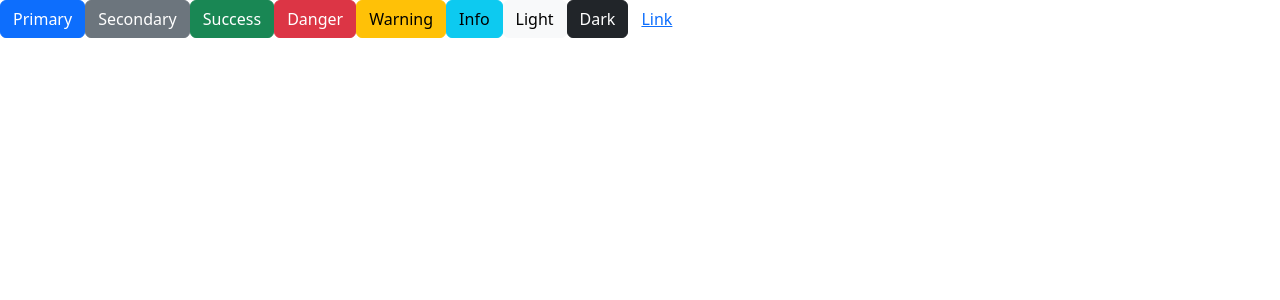
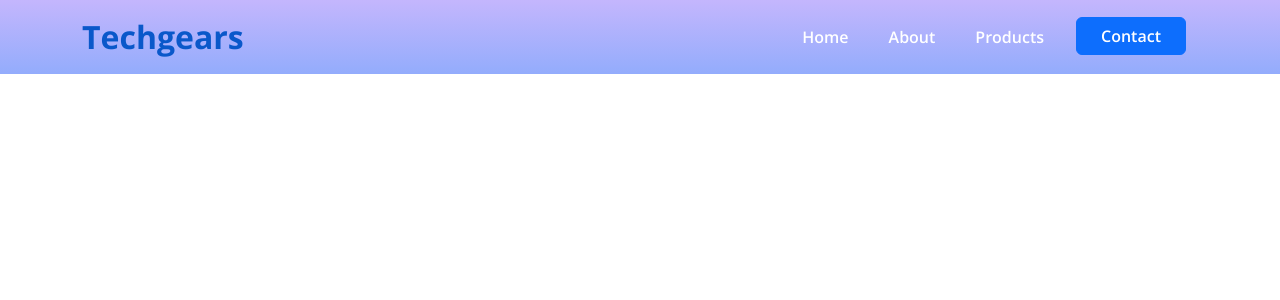
Before and after one commit to DelzironBraz/TechGears, an Angular app: page / in a window 1280 px wide. Shown: the top 300 px of the page. Built offline with nearby package versions, Linux system fonts and the light colour scheme.

Commit message:
feat: navbar (#1)

```diff
--- a/src/app/app.component.html
+++ b/src/app/app.component.html
@@ -1,10 +1,2 @@
-<button type="button" class="btn btn-primary">Primary</button>
-<button type="button" class="btn btn-secondary">Secondary</button>
-<button type="button" class="btn btn-success">Success</button>
-<button type="button" class="btn btn-danger">Danger</button>
-<button type="button" class="btn btn-warning">Warning</button>
-<button type="button" class="btn btn-info">Info</button>
-<button type="button" class="btn btn-light">Light</button>
-<button type="button" class="btn btn-dark">Dark</button>
-
-<button type="button" class="btn btn-link">Link</button>
+<app-navbar></app-navbar>
+<router-outlet></router-outlet>
--- a/src/app/app.module.ts
+++ b/src/app/app.module.ts
@@ -3,10 +3,12 @@
 
 import { AppRoutingModule } from './app-routing.module';
 import { AppComponent } from './app.component';
+import { NavbarComponent } from './components/navbar/navbar.component';
 
 @NgModule({
   declarations: [
-    AppComponent
+    AppComponent,
+    NavbarComponent
   ],
   imports: [
     BrowserModule,
--- /dev/null
+++ b/src/app/components/navbar/navbar.component.html
@@ -0,0 +1,30 @@
+<header class="header">
+    <nav class="navbar navbar-expand-lg">
+        <div class="container">
+            <a class="navbar-brand fw-bold fs-2" href="#">Techgears</a>
+            <button class="navbar-toggler" type="button" data-bs-toggle="collapse"
+                data-bs-target="#navbarSupportedContent" aria-controls="navbarSupportedContent" aria-expanded="false"
+                aria-label="Toggle navigation">
+                <span class="navbar-toggler-icon"></span>
+            </button>
+            <div class="collapse navbar-collapse" id="navbarSupportedContent">
+                <ul class="navbar-nav ms-auto mb-2 mb-lg-0 ">
+                    <li class="nav-item container-fluid text-center">
+                        <a class="nav-link fs-6 fw-semibold container-fluid text-white" aria-current="page"
+                            href="#">Home</a>
+                    </li>
+                    <li class="nav-item container-fluid text-center">
+                        <a class="nav-link fs-6 fw-semibold container-fluid text-white" href="#">About</a>
+                    </li>
+                    <li class="nav-item container-fluid text-center">
+                        <a class="nav-link fs-6 fw-semibold container-fluid text-white" href="#">Products</a>
+                    </li>
+                    <li class="nav-item container-fluid">
+                        <button type="button"
+                            class="btn btn-primary fs-6 fw-semibold px-4 container-fluid">Contact</button>
+                    </li>
+                </ul>
+            </div>
+        </div>
+    </nav>
+</header>
--- /dev/null
+++ b/src/app/components/navbar/navbar.component.scss
@@ -0,0 +1,8 @@
+.header {
+    background-image: linear-gradient(180deg, #C4B6FD, #93ACFC);
+
+    .navbar-brand,
+    .text-primary {
+        color: #0A58CA !important;
+    }
+}
--- a/src/styles.scss
+++ b/src/styles.scss
@@ -1,3 +1,5 @@
+@import url('https://fonts.googleapis.com/css2?family=Open+Sans:wght@400;500;600;700;800&display=swap');
+
 // Then import Bootstrap
 @import "../node_modules/bootstrap/scss/bootstrap";
 
@@ -19,3 +21,14 @@
 @import "../node_modules/bootstrap/scss/grid";
 @import "../node_modules/bootstrap/scss/helpers";
 @import "../node_modules/bootstrap/scss/utilities/api";
+
+body * {
+    font-family: 'Open Sans', sans-serif;
+    margin: 0;
+    padding: 0;
+    box-sizing: border-box;
+    list-style-type: none;
+    text-decoration: none;
+    scroll-behavior: smooth;
+    scroll-padding-top: 2rem;
+}
```
Also changed, not shown: src/app/components/navbar/navbar.component.ts (added, +10 -0 lines), 1 other file (tests, documents, lock files or other folders).
